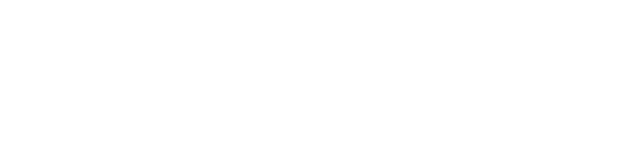
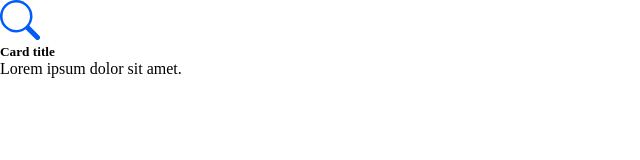
Before and after one commit to Douzandeh/card__mo, a plain HTML site: page index.html in a window 1280 px wide. Shown: the whole page, without its empty margins (0-640 px from the left). Drawn offline with Linux system fonts and the light colour scheme.

Commit message:
Structure HTML section card

```diff
--- a/index.html
+++ b/index.html
@@ -10,6 +10,25 @@
     <title>card</title>
 </head>
 <body>
-
+    <div class="container">
+        <div class="grid_section">
+            <div class="card_section">
+                <div class="card_item">
+                    <div class="card_icon">
+                        <svg xmlns="http://www.w3.org/2000/svg" width="40" height="40" fill="currentColor"
+                            class="bi bi-search" viewBox="0 0 16 16" id="IconChangeColor">
+                            <path
+                                d="M11.742 10.344a6.5 6.5 0 1 0-1.397 1.398h-.001c.03.04.062.078.098.115l3.85 3.85a1 1 0 0 0 1.415-1.414l-3.85-3.85a1.007 1.007 0 0 0-.115-.1zM12 6.5a5.5 5.5 0 1 1-11 0 5.5 5.5 0 0 1 11 0z"
+                                id="mainIconPathAttribute" fill="#015bfa"></path>
+                        </svg>
+                    </div>
+                    <div class="card_text">
+                        <h5>Card title</h5>
+                        <p>Lorem ipsum dolor sit amet.</p>
+                    </div>
+                </div>
+            </div>
+        </div>
+    </div>
 </body>
 </html>
```
